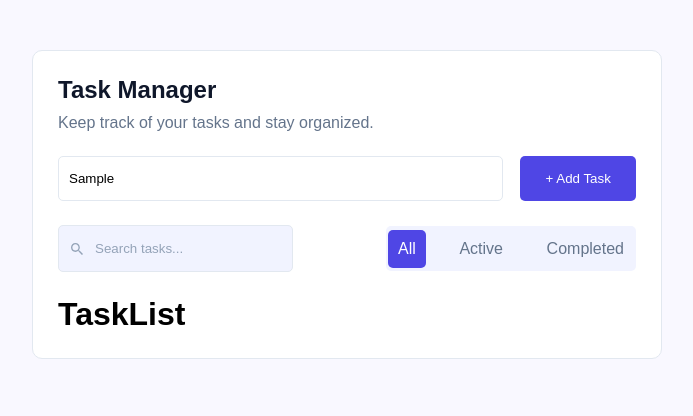
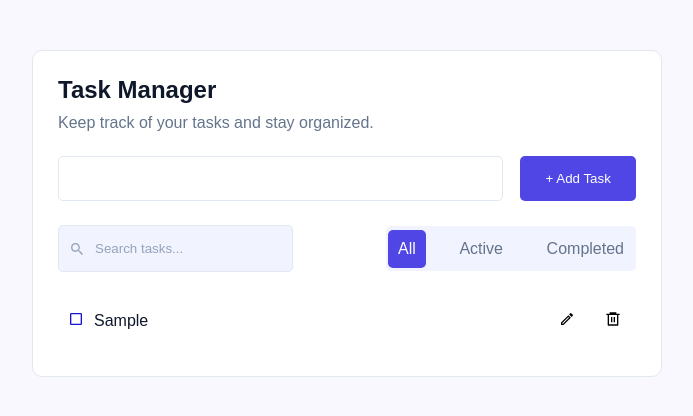
Before and after one commit to Eman-Ahmed1/task-manager, a React (Vite) app: page / in a window 1280 px wide. Both pictures are taken after typing "Sample" into the empty fields and a click on the button "+ Add Task". Shown: the top 416 px of the page, without its empty margins (293-986 px from the left). Built offline with nearby package versions, Linux system fonts and the light colour scheme.

Commit message:
Add task CRUD operations

```diff
--- a/src/App.jsx
+++ b/src/App.jsx
@@ -1,3 +1,4 @@
+import { useState } from 'react'
 import './App.css'
 import FilterTabs from './components/FilterTabs/FilterTabs'
 import Header from './components/Header/Header'
@@ -6,15 +7,68 @@ import TaskForm from './components/TaskForm/TaskForm'
 import TaskList from './components/TaskList/TaskList'
 
 function App() {
+  const [tasks, setTasks] = useState([]);
+
+  // add task
+  const addTask = (newTask) => {
+    setTasks(prevTasks => [
+      ...prevTasks,
+      {
+        id: crypto.randomUUID(),
+        title: newTask,
+        completed: false
+      }
+    ]);
+  }
+
+  // toggleTask
+  const toggleTask = (id) => {
+    setTasks(prevTasks =>
+      prevTasks.map((item) =>
+        item.id === id ?
+          {
+            ...item,
+            completed: !item.completed
+          } : item
+      )
+    )
+  }
+
+  // delete
+  const deleteTask = (id) => {
+    setTasks(prevTasks =>
+      prevTasks.filter(item =>
+        item.id !== id
+      )
+    )
+  }
+
+  // edit
+  const editTask = (id , newTitle) => {
+    setTasks(prevTasks =>
+      prevTasks.map(item =>
+        item.id !== id ? item :
+        {
+          ...item,
+          title: newTitle
+        }
+      )
+    )
+  }
   return (
     <div className="container">
       <Header />
-        <TaskForm />
+      <TaskForm addTask={addTask} />
       <div className="task-controls">
         <SearchBar />
         <FilterTabs />
       </div>
-        <TaskList />
+      <TaskList
+        tasks={tasks}
+        toggleTask={toggleTask}
+        deleteTask={deleteTask}
+        editTask={editTask}
+      />
     </div>
   )
 }
--- a/src/components/TaskForm/TaskForm.css
+++ b/src/components/TaskForm/TaskForm.css
@@ -13,6 +13,10 @@
 .task-form input::placeholder {
     color: var(--color-text-muted);
 }
+.task-form  input:focus{
+    border-color: rgb(88, 88, 212);
+    outline: none;
+}
 .task-form form button{
     width: 20%;
     height: 45px;
--- a/src/components/TaskForm/TaskForm.jsx
+++ b/src/components/TaskForm/TaskForm.jsx
@@ -1,11 +1,13 @@
 import { useState } from "react"
 import "./TaskForm.css"
-export default function TaskForm() {
+export default function TaskForm({addTask}) {
     const [newTask , setNewTask ] = useState("");
 
     const handleSubmit = (e ) =>{
         e.preventDefault();
-        console.log(newTask)
+        addTask(newTask);
+
+        setNewTask(" ")
     }
     return (
         <div className="task-form">
--- a/src/components/TaskItem/TaskItem.css
+++ b/src/components/TaskItem/TaskItem.css
@@ -0,0 +1,81 @@
+.task-item {
+    display: flex;
+    align-items: center;
+    justify-content: space-between;
+    /* background-color: rgb(112, 154, 112); */
+    margin-bottom: 5px;
+    border-radius: 5px;
+    padding: 10px;
+}
+.task-item .task-title-container{
+    display: flex;
+    align-items: center;
+    gap:10px
+}
+.task-item:hover{
+    background-color: var(--color-input-bg);
+}
+.task-item .task-title-container .iscomplete{
+    color: rgb(21, 21, 211);
+}
+.task-item .task-title-container .title-complete{
+    color: var(--color-text-muted);
+    text-decoration: line-through;
+}
+.task-item .task-title-container .title-notComplete{
+    color:var(--color-text-primary)
+}
+.task-item .task-title-container .edit-div{
+    display: flex;
+    align-items: center;
+    justify-content: space-between;
+    width: 100%;
+    gap:20px
+
+}
+.task-item .task-title-container .edit-div .edit-input{
+    padding: 5px;
+    border: 1px solid var(--color-border);
+    border-radius: 5px;
+}
+.task-item .task-title-container .edit-div .edit-input:focus{
+    border-color: rgb(88, 88, 212);
+    outline: none;
+}
+.task-item .task-title-container .edit-div .edit-btn{
+    padding: 5px;
+    background-color: var(--color-primary);
+    color: #fff;
+    border: none;
+    cursor: pointer;
+}
+.task-item .task-title-container .edit-div .edit-btn:hover{
+    background-color: var(--color-primary-hover);
+}
+.task-item .task-title-container .edit-div .btn-taps{
+    display: flex;
+    align-items: center;
+    gap:5px
+}
+.task-item .icons{
+    display: flex;
+    align-items: center;
+    gap:20px;
+
+}
+.task-item .icons .edit{
+    padding: 5px;
+    border-radius: 5px;
+}
+.task-item .icons .edit:hover{
+    background-color: #d2d6ed;
+    color: var(--color-text-primary);
+}
+.task-item .icons .delete{
+    padding: 5px;
+    border-radius: 5px;
+}
+.task-item .icons .delete:hover{
+    background-color: #f2d1d1;
+    color: var(--color-danger);
+}
--- a/src/components/TaskItem/TaskItem.jsx
+++ b/src/components/TaskItem/TaskItem.jsx
@@ -1,7 +1,72 @@
-export default function TaskItem(){
-    return(
-        <>
-        <h1>TaskItem</h1>
-        </>
+import { MdOutlineEdit } from "react-icons/md";
+import { RiDeleteBin6Line } from "react-icons/ri";
+import { MdCheckBoxOutlineBlank } from "react-icons/md";
+import { IoCheckbox } from "react-icons/io5";
+
+import "./TaskItem.css"
+import { useState } from "react";
+
+export default function TaskItem({ task, toggleTask, deleteTask, editTask }) {
+
+    const [isEditing, setIsEditing] = useState(false);
+    const [editTitle, setEditTitle] = useState(task.title)
+
+    const handleSaveEdit = () => {
+        editTask(task.id, editTitle)
+        setIsEditing(false)
+
+    }
+
+
+    return (
+        <div className="task-item">
+
+            <div className="task-title-container">
+
+                {/* completed tap */}
+                <div className="iscomplete" onClick={() => toggleTask(task.id)}>
+                    {task.completed ? <IoCheckbox /> : < MdCheckBoxOutlineBlank />}
+                </div>
+
+                {/* title & input */}
+                {!isEditing ?
+                    <div className="task-title" >
+                        {task.completed ?
+                            <p className="title-complete">{task.title}</p> :
+                            <p className="title-notComplete">{task.title}</p>
+                        }
+
+                    </div>
+                    :
+                    <div className="edit-div">
+                        <input
+                            className="edit-input"
+                            value={editTitle}
+                            onChange={(e) => setEditTitle(e.target.value)}
+                        />
+                        <div className="btn-taps">
+                            <button className="edit-btn" onClick={handleSaveEdit}>Save</button>
+                            <button className="edit-btn" onClick={handleSaveEdit}>Cancel</button>
+                        </div>
+                    </div>
+                }
+
+            </div>
+
+            {/* icons */}
+            <div className="icons">
+                {!isEditing && (
+                    <div className="edit" onClick={() => setIsEditing(true)}>
+                        <MdOutlineEdit />
+                    </div>
+                )}
+
+                {!isEditing && (
+                    <div className="delete" onClick={() => deleteTask(task.id)}>
+                        <RiDeleteBin6Line />
+                    </div>
+                )}
+            </div>
+        </div>
     )
 }
--- a/src/components/TaskList/TaskList.jsx
+++ b/src/components/TaskList/TaskList.jsx
@@ -1,7 +1,18 @@
-export default function TaskList(){
-    return(
-        <>
-        <h1>TaskList</h1>
-        </>
+import TaskItem from "../TaskItem/TaskItem";
+
+export default function TaskList({ tasks, toggleTask , deleteTask ,editTask}) {
+
+    return (
+        <div className="task-list">
+            {tasks.map((task) => {
+                return <TaskItem
+                    key={task.id}
+                    task={task}
+                    toggleTask={toggleTask}
+                    deleteTask={deleteTask}
+                    editTask={editTask}
+                />
+            })}
+        </div>
     )
 }
```
Lines whose indentation alone changed are shown as unchanged.
